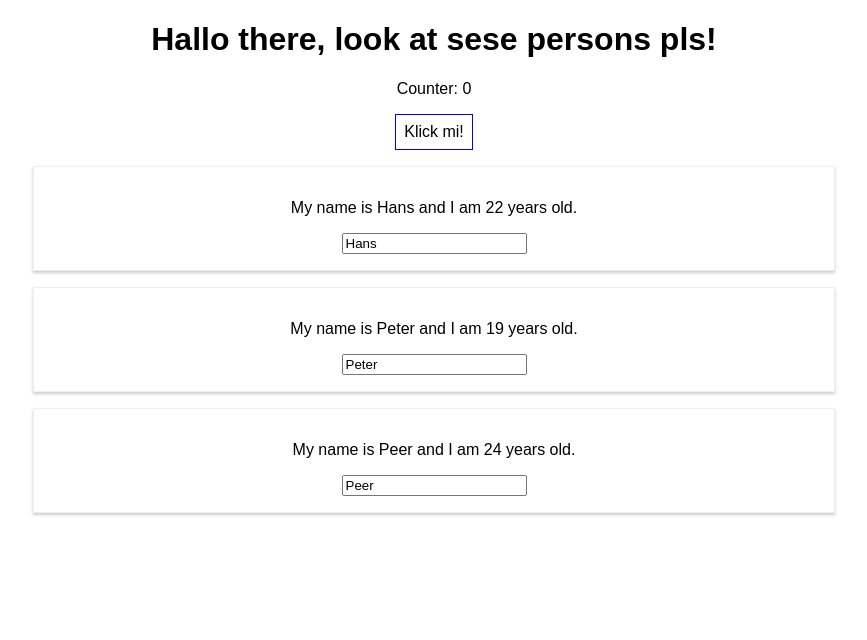
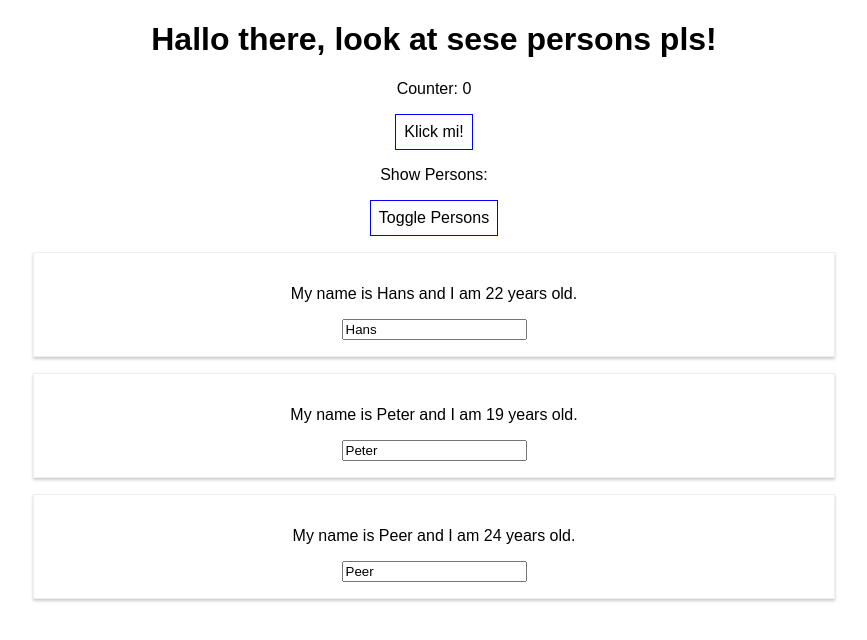
Before and after one commit to servustempore/learning-react, a React (Create React App) app in the folder pr2/: page / in a window 1280 px wide. Shown: the top 640 px of the page, without its empty margins (206-1073 px from the left). Built offline with nearby package versions, Linux system fonts and the light colour scheme.

Commit message:
ternary conditional JSX Rendering

```diff
--- a/pr2/src/App.js
+++ b/pr2/src/App.js
@@ -9,7 +9,8 @@ class App extends Component {
       {name: "Hans", age: 22},
       {name: "Peter", age: 19},
       {name: "Peer", age: 24}
-    ]
+    ],
+    showPerson: true
   };
 
   clickMe = () => {
@@ -44,6 +45,11 @@ class App extends Component {
     return <Person name={person.name} age={person.age} click={this.clickPerson.bind(this, person.name)} changeName={this.changeName}/>;
   }
 
+  togglePersons = () => {
+    const showPersons = this.state.showPerson;
+    this.setState({showPerson: !showPersons});
+  }
+
   render() {
     const style = {
       backgroundColor: 'white',
@@ -58,7 +64,12 @@ class App extends Component {
         <h1>Hallo there, look at sese persons pls!</h1>
         <p>Counter: {this.state.counter}</p>
         <button style={style} onClick={this.clickMe}>Klick mi!</button>
-        {this.state.persons.map(this.personify)}
+        <p>Show Persons: </p>
+        <button className="button-cstm" onClick={this.togglePersons}>Toggle Persons</button>
+        { this.state.showPerson ?
+          this.state.persons.map(this.personify) :
+          null
+        }
       </div>
     );
     // return React.createElement('div', {className: 'App'}, React.createElement('h1', null, 'Hallo there, this is me, Hans!'));
--- a/pr2/src/Person/Person.css
+++ b/pr2/src/Person/Person.css
@@ -8,3 +8,11 @@
     margin-top: 16px;
     /*margin-bottom: 16px;*/
 }
+
+.button-cstm{
+    background-color: white;
+    font: inherit;
+    border: 1px solid blue;
+    padding: 8px;
+    cursor: pointer;
+}
```
